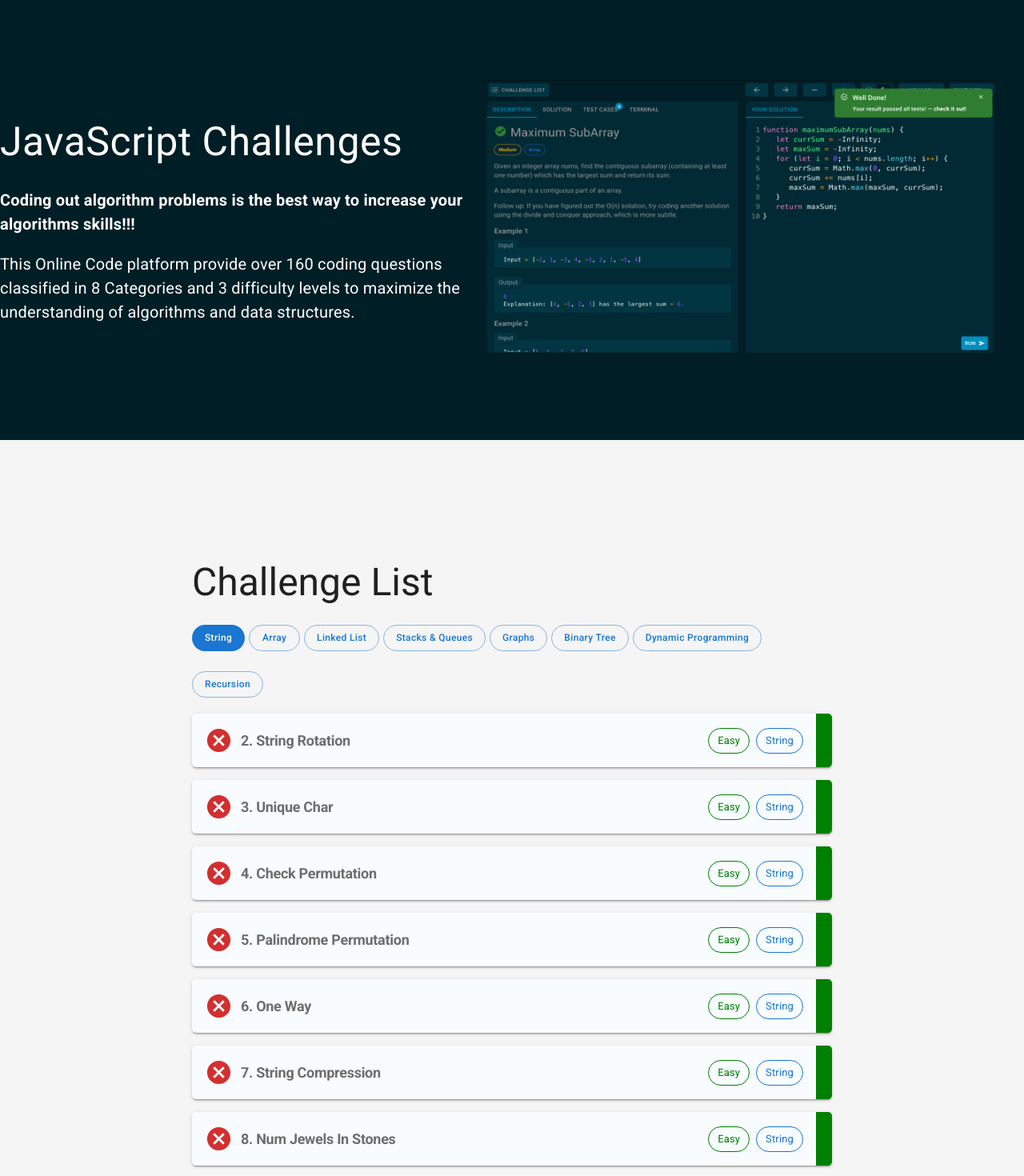
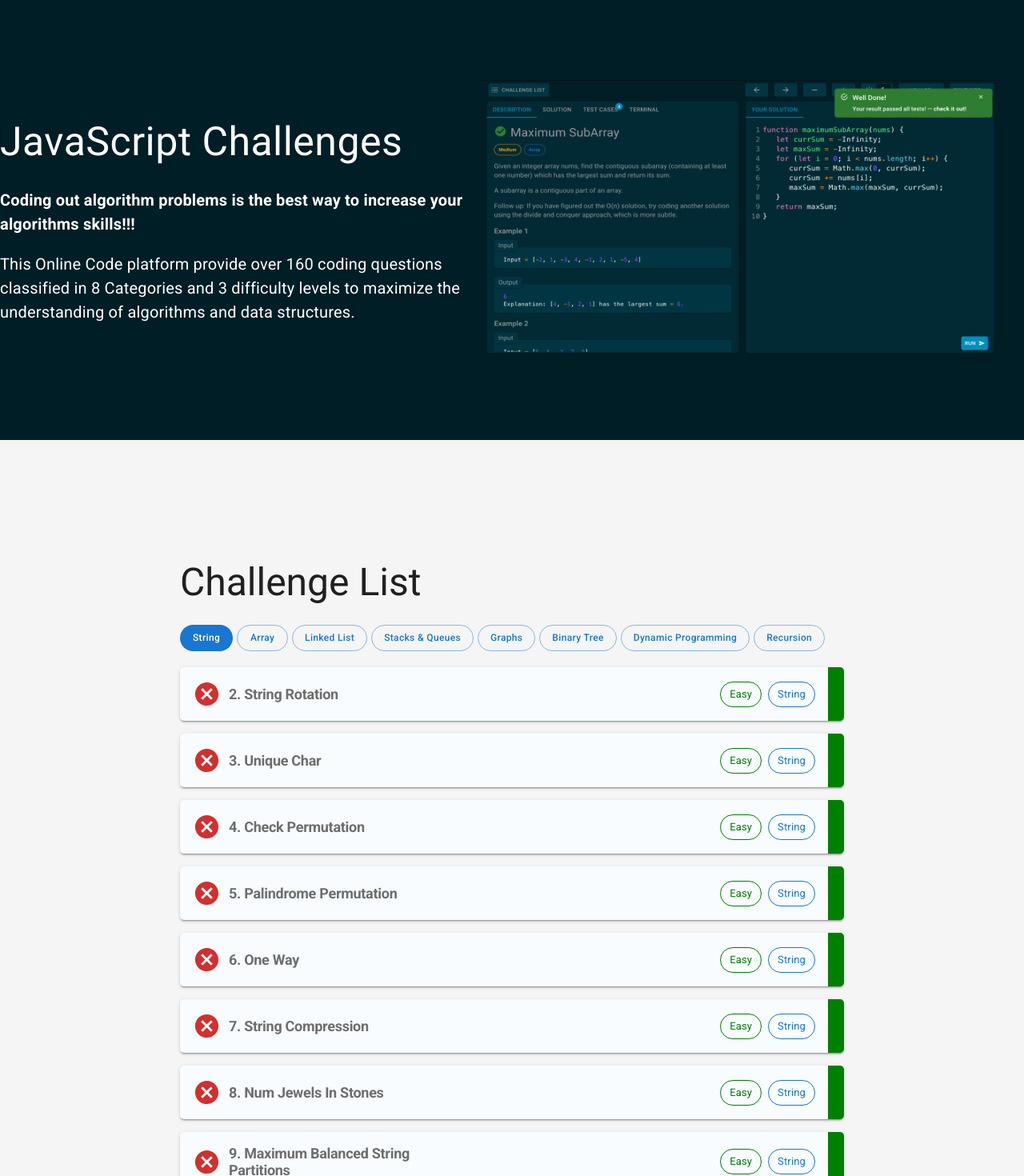
Before and after one commit to Tigreton-dev/JavaScript-challenges, a Next.js app: page / in a window 1280 px wide. Shown: the top 1470 px of the page at 80% size. Built offline with nearby package versions, Linux system fonts and the light colour scheme.

Commit message:
:lipstick: change style at ChallengeList component

```diff
--- a/components/ChallengeList/ChallengeList.tsx
+++ b/components/ChallengeList/ChallengeList.tsx
@@ -51,7 +51,7 @@ export default function ChallengeList() {
     };
 
     return (
-        <Box sx={{ width: '95%', maxWidth: '800px', margin: 'auto', marginTop: '40px' }}>
+        <Box sx={{ width: '95%', maxWidth: '830px', margin: 'auto', marginTop: '40px' }}>
             <Typography variant="h3" sx={{ margin: '150px 0 20px 0' }}>
                 Challenge List
             </Typography>
```
Also changed, not shown: 1 other file (tests, documents, lock files or other folders).
